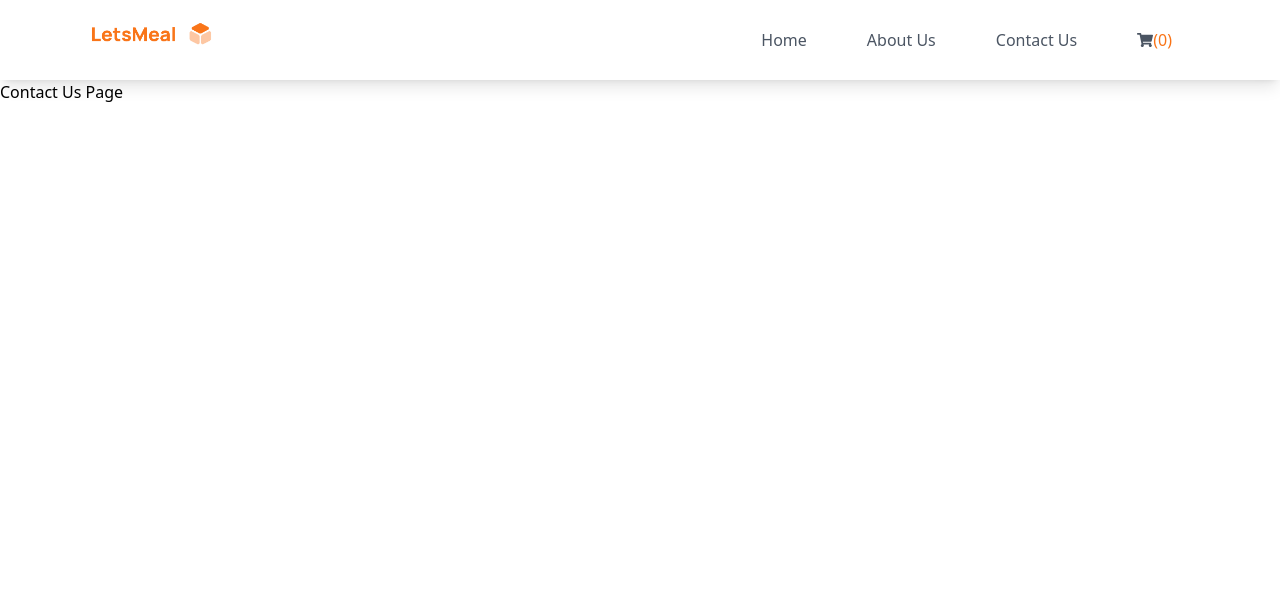
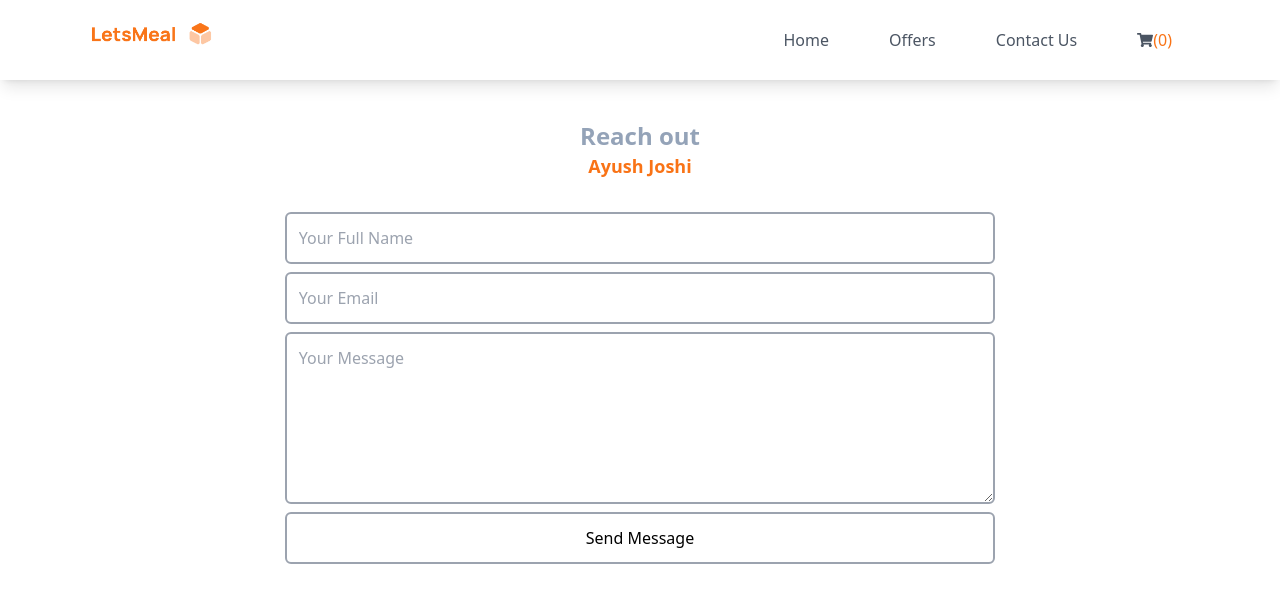
Before and after one commit to ayushhj/LetsMeal, a React (Vite) app: page /contact in a window 1280 px wide. Shown: the top 602 px of the page. Built offline with nearby package versions, Linux system fonts and the light colour scheme.

Commit message:
updated contact us and offers page

```diff
--- a/src/App.js
+++ b/src/App.js
@@ -12,7 +12,7 @@ import appStore from '../Utils/appStore'
 import {Cart} from './components/Cart';
 
 //Lazt loading is not required here we are doing just for the learning purpose
-const About = lazy(() => import("./components/About"));
+const Offers = lazy(() => import("./components/Offers"));
 
 
 
@@ -37,8 +37,8 @@ const appRouter = createBrowserRouter([
         element:<Body/>
       },
       {
-        path:"/about",
-        element: <Suspense fallback={<h1>Loading...</h1>} > <About/> </Suspense>
+        path:"/Offers",
+        element: <Suspense fallback={<h1>Loading...</h1>} > <Offers/> </Suspense>
       },
       {
         path:"/contact",
--- a/src/components/About.js
+++ /dev/null
@@ -1,7 +0,0 @@
-const About = ()=>{
-    return(
-    <h1>About us page</h1>
-    )
-}
-
-export default About;
--- a/src/components/Contact.js
+++ b/src/components/Contact.js
@@ -1,7 +1,56 @@
-const Contact = ()=>{
-    return(
-        <h1>Contact Us Page</h1>
-    )
-}
+import React from "react";
 
+
+const Contact = () => {
+
+  return (
+    <section
+      id="contact"
+      className="md:mt-10 lg:my-8 lg:mx-10 about-scroll p-2"
+    >
+      <h5 className="text-2xl font-bold text-slate-400 mx-auto w-fit">
+        Reach out
+      </h5>
+      <div className="text-center font-bold text-lg text-orange-500 font-Quicksand">
+        <a href="https://www.linkedin.com/in/ayush-joshi-5804811a7/">
+          Ayush Joshi
+        </a>
+      </div>
+
+      <div className="flex lg:mx-[20%] my-5 md:my-8 gap-7 justify-between flex-col md:flex-row">
+        <form
+          className="flex gap-2 flex-col w-full"
+        >
+          <input
+            type="text"
+            name="user_name"
+            placeholder="Your Full Name"
+            required
+            className="border-gray-400 border-2 hover:shadow-md p-3 rounded-md focus:outline-none"
+          />
+          <input
+            type="email"
+            name="user_email"
+            placeholder="Your Email"
+            required
+            className="border-gray-400 border-2 p-3 rounded-md focus:outline-none hover:shadow-md"
+          />
+          <textarea
+            className="p-3 border-gray-400 border-2 rounded-md focus:outline-none hover:shadow-md"
+            name="message"
+            rows="6"
+            placeholder="Your Message"
+            required
+          ></textarea>
+          <button
+            type="submit"
+            className="p-3 rounded-md font-medium hover:shadow-md hover:font-bold  bg-slate-200-200 border-2 border-gray-400"
+          >
+            Send Message
+          </button>
+        </form>
+      </div>
+    </section>
+  );
+};
 export default Contact;
--- a/src/components/Header.js
+++ b/src/components/Header.js
@@ -25,7 +25,7 @@ const cartItems = useSelector((store)=>store.cart.items);
             <ul className="flex justify-center align-middle gap-3 md:mx-4 md:py-6 text-gray-600 md:text-base pt-4" >
               {/* <li className="px-4"  >Online Status: {onlineStatus? "✅":"🔴"}</li> */}
               <li className="md:mx-6 hover:text-orange-500 md:pt-1" > <Link to="/" >Home</Link></li>
-              <li className="md:mx-6 md:pt-1 hover:text-orange-500" ><Link to="/about" >About Us</Link></li>
+              <li className="md:mx-6 md:pt-1 hover:text-orange-500" ><Link to="/offers" >Offers</Link></li>
               <li className="md:mx-6 md:pt-1 hover:text-orange-500" ><Link to="/contact" >Contact Us</Link></li>
               <li className="hover:text-orange-500 pr-1" > <Link className="flex md:mx-6 md:pt-1 items-center w-fit md:py-1 hover:text-orange-500" to="/Cart" ><FaShoppingCart />
               <div className="text-orange-500">({cartItems.length})</div>
--- /dev/null
+++ b/src/components/Offers.js
@@ -0,0 +1,19 @@
+
+const Offers = ()=>{
+    return(
+    <div className="">
+        <div className="lg:mx-[20%] my-5 md:my-8 gap-7 border-2 rounded-lg p-6 " >
+        <h2 className="text-center m-4 p-4 font-extrabold text-2xl text-gray-500" >Get the best offers on the food from top restaurants near you</h2>
+        <p className="text-left text-gray-400">Get ready for a scrumptious adventure filled with unbeatable offers on your favourite foods and restaurants. Whether you're in the mood for a cheesy pizza, a sizzling burger, or a delightful bowl of pasta, now is the perfect time to satisfy your cravings while saving big.<br></br>
+        <br></br>
+All the top-rated restaurants and popular eateries are rolling out enticing deals and discounts that are too good to resist. From mouthwatering buy-one-get-one-free offers to irresistible combo meals, there's something for everyone on Lets Meal to relish without breaking the bank.<br></br>
+<br></br>
+Imagine biting onto a juicy burger paired with a side of crispy fries, all at a fraction of the regular price. Or how about treating yourself to a cheesy, oven-fresh pizza with your favourite toppings without worrying about the bill? With these incredible offers, indulging in your beloved dishes has never been more budget-friendly.<br></br>
+<br></br>
+So, whether you're planning a cosy night in, a family feast, or a fun dinner with friends, take advantage of these fantastic deals. It's time to savour the flavours you adore without emptying your wallet. <br></br><br></br>Order now, support your local restaurants, and make every meal a delightful and cost-effective experience. Don't miss out – let your taste buds rejoice, and your savings grow with these irresistible food offers on Lets Meal!</p>
+</div>
+    </div>
+    )
+}
+
+export default Offers;
```
Also changed, not shown: 8 other files (tests, documents, lock files or other folders).
